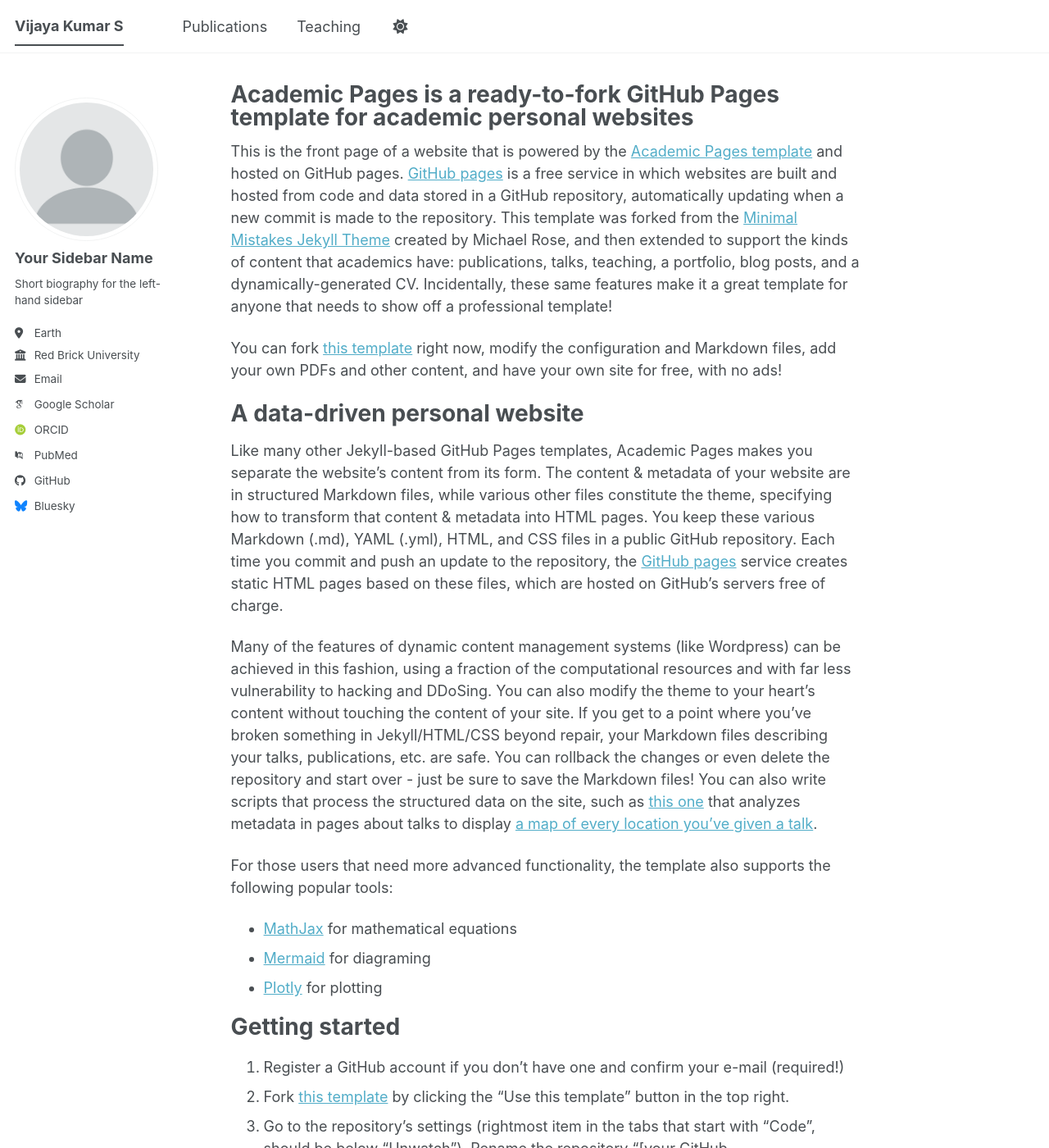
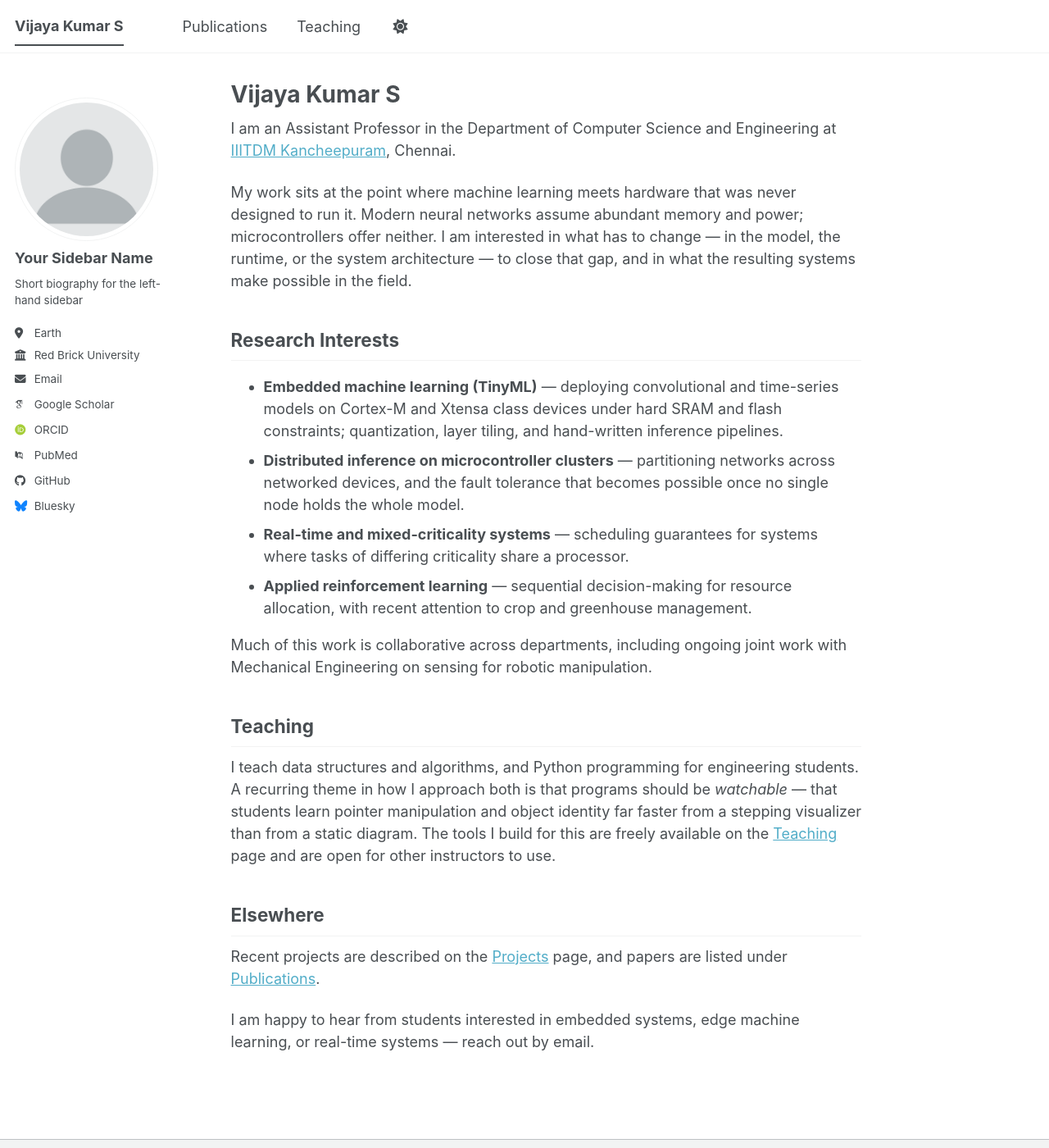
Before and after one commit to vijay-iiitdm-kanchi/vijay-iiitdm-kanchi.github.io, a Jekyll site: the page built from _pages/about.md, in a window 1280 px wide and 1400 px high. Shown: the whole window at 82% size. Built offline with Jekyll 4.4.1, drawn with Linux system fonts in a browser that asks for light colours; some web fonts are replaced; a script bundle is joined from its source files by our own code; library files that are not in the unit come from our copies; some of the changed text lies outside the part shown.

Commit message:
Added about.md

```diff
--- a/_pages/about.md
+++ b/_pages/about.md
@@ -1,56 +1,31 @@
 ---
 permalink: /
-title: "Academic Pages is a ready-to-fork GitHub Pages template for academic personal websites"
+title: "Vijaya Kumar S"
 author_profile: true
 redirect_from:
   - /about/
   - /about.html
 ---
 
-This is the front page of a website that is powered by the [Academic Pages template](https://github.com/academicpages/academicpages.github.io) and hosted on GitHub pages. [GitHub pages](https://pages.github.com) is a free service in which websites are built and hosted from code and data stored in a GitHub repository, automatically updating when a new commit is made to the repository. This template was forked from the [Minimal Mistakes Jekyll Theme](https://mmistakes.github.io/minimal-mistakes/) created by Michael Rose, and then extended to support the kinds of content that academics have: publications, talks, teaching, a portfolio, blog posts, and a dynamically-generated CV. Incidentally, these same features make it a great template for anyone that needs to show off a professional template!
+I am an Assistant Professor in the Department of Computer Science and Engineering at [IIITDM Kancheepuram](https://www.iiitdm.ac.in/), Chennai.
 
- You can fork [this template](https://github.com/academicpages/academicpages.github.io) right now, modify the configuration and Markdown files, add your own PDFs and other content, and have your own site for free, with no ads!
+My work sits at the point where machine learning meets hardware that was never designed to run it. Modern neural networks assume abundant memory and power; microcontrollers offer neither. I am interested in what has to change — in the model, the runtime, or the system architecture — to close that gap, and in what the resulting systems make possible in the field.
 
-A data-driven personal website
-======
-Like many other Jekyll-based GitHub Pages templates, Academic Pages makes you separate the website's content from its form. The content & metadata of your website are in structured Markdown files, while various other files constitute the theme, specifying how to transform that content & metadata into HTML pages. You keep these various Markdown (.md), YAML (.yml), HTML, and CSS files in a public GitHub repository. Each time you commit and push an update to the repository, the [GitHub pages](https://pages.github.com/) service creates static HTML pages based on these files, which are hosted on GitHub's servers free of charge.
+## Research Interests
 
-Many of the features of dynamic content management systems (like Wordpress) can be achieved in this fashion, using a fraction of the computational resources and with far less vulnerability to hacking and DDoSing. You can also modify the theme to your heart's content without touching the content of your site. If you get to a point where you've broken something in Jekyll/HTML/CSS beyond repair, your Markdown files describing your talks, publications, etc. are safe. You can rollback the changes or even delete the repository and start over - just be sure to save the Markdown files! You can also write scripts that process the structured data on the site, such as [this one](https://github.com/academicpages/academicpages.github.io/blob/master/talkmap.ipynb) that analyzes metadata in pages about talks to display [a map of every location you've given a talk](https://academicpages.github.io/talkmap.html).
+* **Embedded machine learning (TinyML)** — deploying convolutional and time-series models on Cortex-M and Xtensa class devices under hard SRAM and flash constraints; quantization, layer tiling, and hand-written inference pipelines.
+* **Distributed inference on microcontroller clusters** — partitioning networks across networked devices, and the fault tolerance that becomes possible once no single node holds the whole model.
+* **Real-time and mixed-criticality systems** — scheduling guarantees for systems where tasks of differing criticality share a processor.
+* **Applied reinforcement learning** — sequential decision-making for resource allocation, with recent attention to crop and greenhouse management.
 
-For those users that need more advanced functionality, the template also supports the following popular tools:
-- [MathJax](https://www.mathjax.org/) for mathematical equations
-- [Mermaid](https://mermaid.js.org/) for diagraming
-- [Plotly](https://plotly.com/javascript/) for plotting
+Much of this work is collaborative across departments, including ongoing joint work with Mechanical Engineering on sensing for robotic manipulation.
 
-Getting started
-======
-1. Register a GitHub account if you don't have one and confirm your e-mail (required!)
-1. Fork [this template](https://github.com/academicpages/academicpages.github.io) by clicking the "Use this template" button in the top right.
-1. Go to the repository's settings (rightmost item in the tabs that start with "Code", should be below "Unwatch"). Rename the repository "[your GitHub username].github.io", which will also be your website's URL.
-1. Set site-wide configuration and create content & metadata (see below -- also see [this set of diffs](https://archive.is/3TPas) showing what files were changed to set up [an example site](https://getorg-testacct.github.io) for a user with the username "getorg-testacct")
-1. Upload any files (like PDFs, .zip files, etc.) to the files/ directory. They will appear at https://[your GitHub username].github.io/files/example.pdf.
-1. Check status by going to the repository settings, in the "GitHub pages" section
+## Teaching
 
-Site-wide configuration
-------
-The main configuration file for the site is in the base directory in [_config.yml](https://github.com/academicpages/academicpages.github.io/blob/master/_config.yml), which defines the content in the sidebars and other site-wide features. You will need to replace the default variables with ones about yourself and your site's github repository. The configuration file for the top menu is in [_data/navigation.yml](https://github.com/academicpages/academicpages.github.io/blob/master/_data/navigation.yml). For example, if you don't have a portfolio or blog posts, you can remove those items from that navigation.yml file to remove them from the header.
+I teach data structures and algorithms, and Python programming for engineering students. A recurring theme in how I approach both is that programs should be *watchable* — that students learn pointer manipulation and object identity far faster from a stepping visualizer than from a static diagram. The tools I build for this are freely available on the [Teaching](/teaching/) page and are open for other instructors to use.
 
-Create content & metadata
-------
-For site content, there is one Markdown file for each type of content, which are stored in directories like _publications, _talks, _posts, _teaching, or _pages. For example, each talk is a Markdown file in the [_talks directory](https://github.com/academicpages/academicpages.github.io/tree/master/_talks). At the top of each Markdown file is structured data in YAML about the talk, which the theme will parse to do lots of cool stuff. The same structured data about a talk is used to generate the list of talks on the [Talks page](https://academicpages.github.io/talks), each [individual page](https://academicpages.github.io/talks/2012-03-01-talk-1) for specific talks, the talks section for the [CV page](https://academicpages.github.io/cv), and the [map of places you've given a talk](https://academicpages.github.io/talkmap.html) (if you run this [python file](https://github.com/academicpages/academicpages.github.io/blob/master/talkmap.py) or [Jupyter notebook](https://github.com/academicpages/academicpages.github.io/blob/master/talkmap.ipynb), which creates the HTML for the map based on the contents of the _talks directory).
+## Elsewhere
 
-**Markdown generator**
+Recent projects are described on the [Projects](/portfolio/) page, and papers are listed under [Publications](/publications/).
 
-The repository includes [a set of Jupyter notebooks](https://github.com/academicpages/academicpages.github.io/tree/master/markdown_generator
-) that converts a CSV containing structured data about talks or presentations into individual Markdown files that will be properly formatted for the Academic Pages template. The sample CSVs in that directory are the ones I used to create my own personal website at stuartgeiger.com. My usual workflow is that I keep a spreadsheet of my publications and talks, then run the code in these notebooks to generate the Markdown files, then commit and push them to the GitHub repository.
-
-How to edit your site's GitHub repository
-------
-Many people use a git client to create files on their local computer and then push them to GitHub's servers. If you are not familiar with git, you can directly edit these configuration and Markdown files directly in the github.com interface. Navigate to a file (like [this one](https://github.com/academicpages/academicpages.github.io/blob/master/_talks/2012-03-01-talk-1.md) and click the pencil icon in the top right of the content preview (to the right of the "Raw | Blame | History" buttons). You can delete a file by clicking the trashcan icon to the right of the pencil icon. You can also create new files or upload files by navigating to a directory and clicking the "Create new file" or "Upload files" buttons.
-
-Example: editing a Markdown file for a talk
-![Editing a Markdown file for a talk](/images/editing-talk.png)
-
-For more info
-------
-More info about configuring Academic Pages can be found in [the guide](https://academicpages.github.io/markdown/), the [growing wiki](https://github.com/academicpages/academicpages.github.io/wiki), and you can always [ask a question on GitHub](https://github.com/academicpages/academicpages.github.io/discussions). The [guides for the Minimal Mistakes theme](https://mmistakes.github.io/minimal-mistakes/docs/configuration/) (which this theme was forked from) might also be helpful.
+I am happy to hear from students interested in embedded systems, edge machine learning, or real-time systems — reach out by email.
```
